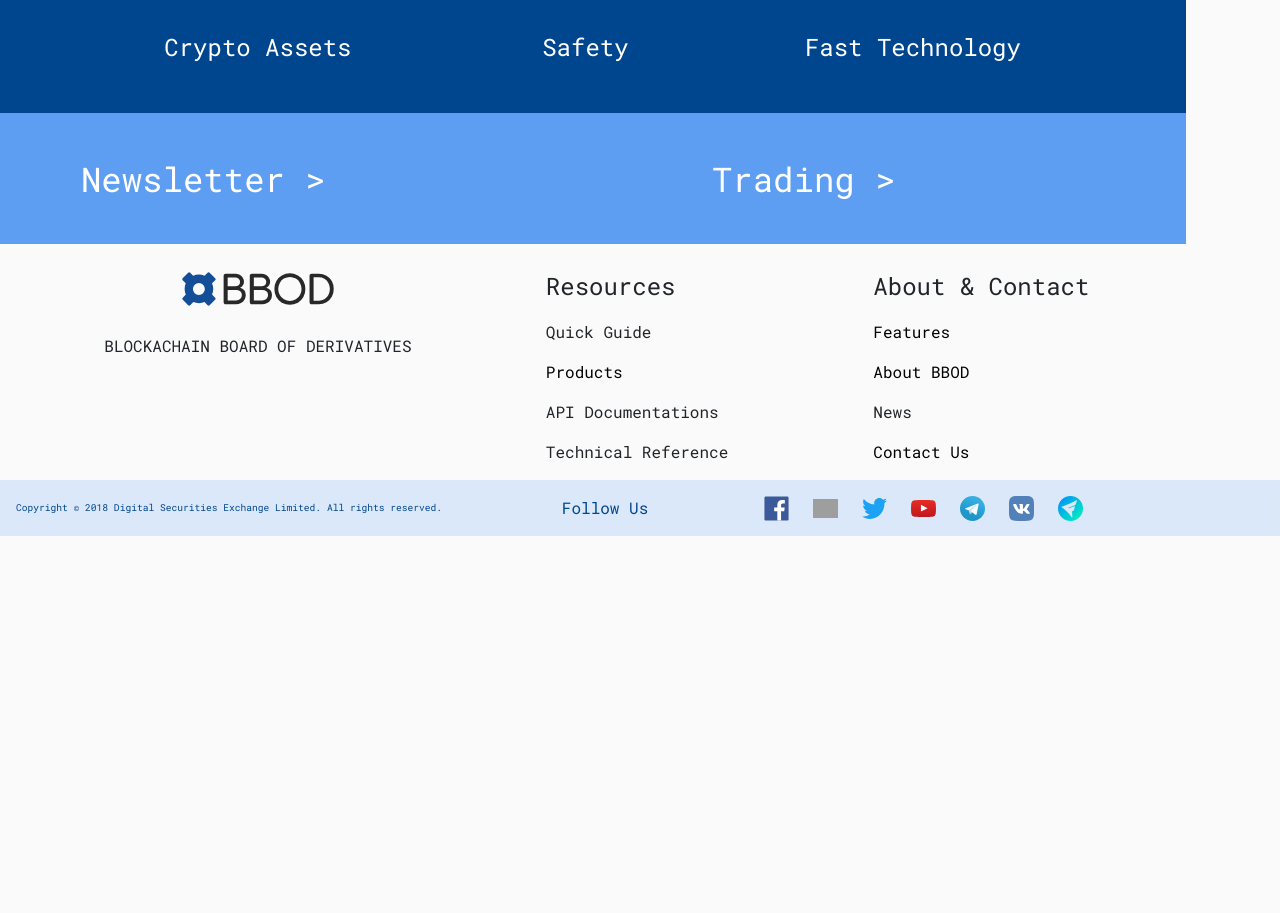
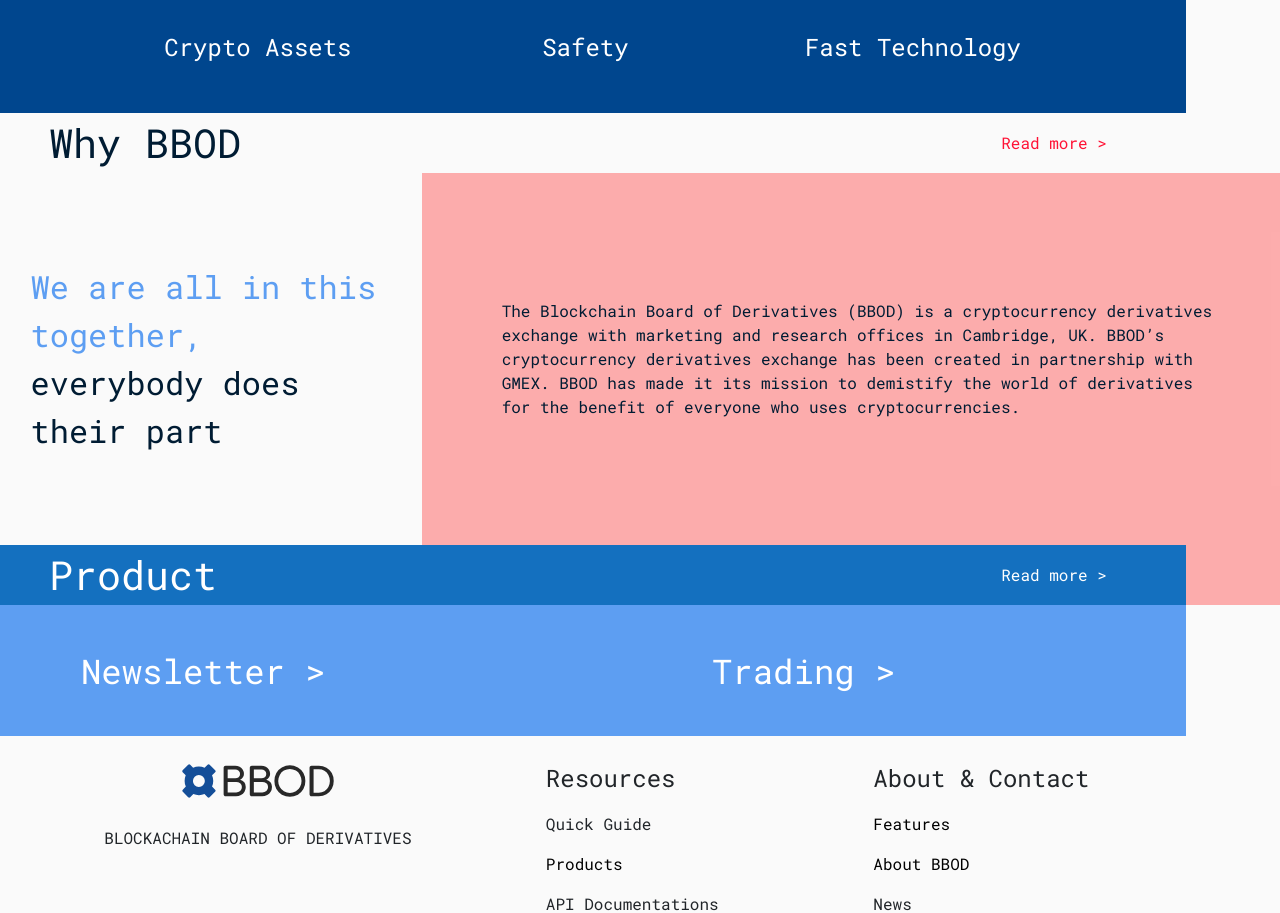
Before and after one commit to golasowska/www-bbd, a React app: page / in a window 1280 px wide. Shown: the part 1039-1952 px from the top of the page. Before the commit the page ends 1575 px from the top, so only its background shows below. Built offline with nearby package versions, Linux system fonts and the light colour scheme; grey boxes are pictures that could not be loaded.

Commit message:
added section products to home page

```diff
--- a/src/containers/Home.js
+++ b/src/containers/Home.js
@@ -4,6 +4,8 @@
 import Footer from "./Footer";
 import HomeBanner from "./HomeBanner";
 import HomeFeatures from "./HomeFeatures";
+import HomeAbout from "./HomeAbout";
+import HomeProducts from "./HomeProducts";
 
 import logo_blue from "../assets/images/bbod_no_tagline.svg";
 
@@ -14,6 +16,8 @@
         <Navigation />
         <HomeBanner />
         <HomeFeatures />
+        <HomeAbout />
+        <HomeProducts />
         <Footer bgColor="null" fontColor="null" logo={logo_blue} />
       </div>
     );
--- /dev/null
+++ b/src/containers/HomeAbout.js
@@ -0,0 +1,41 @@
+import React, { Component } from "react";
+import { Link } from "react-router-dom";
+
+export default class HomeAbout extends Component {
+  render() {
+    return (
+      <div>
+        <div className="row">
+          <div className="home-section-header col-md-4 dark-blue d-flex align-items-center">
+            <div>Why BBOD</div>
+          </div>
+          <div className="home-section-more col-md-7 d-flex align-items-center red-base justify-content-end">
+            <Link to="/about">
+              <div>Read more ></div>
+            </Link>
+          </div>
+        </div>
+        <div className="row">
+          <div className="col col-md-4 quote-about d-flex justify-content-center align-items-center">
+            <div>
+              <span className="light-blue">
+                We are all in this<br />together,<br />
+              </span>
+              <span className="dark-blue">
+                everybody does<br /> their part
+              </span>
+            </div>
+          </div>
+          <div className="col col-md-8 quote-about-desc d-flex justify-content-center align-items-center dark-blue">
+            The Blockchain Board of Derivatives (BBOD) is a cryptocurrency
+            derivatives exchange with marketing and research offices in
+            Cambridge, UK. BBOD’s cryptocurrency derivatives exchange has been
+            created in partnership with GMEX. BBOD has made it its mission to
+            demistify the world of derivatives for the benefit of everyone who
+            uses cryptocurrencies.
+          </div>
+        </div>
+      </div>
+    );
+  }
+}
--- a/src/containers/HomeFeatures.js
+++ b/src/containers/HomeFeatures.js
@@ -15,10 +15,10 @@
     return (
       <div>
         <div className="row">
-          <div className="home-section-header col-md-4 white-font d-flex align-items-center">
+          <div className="home-section-header background-blue-2 col-md-4 white-font d-flex align-items-center">
             <div>Features</div>
           </div>
-          <div className="home-section-more col-md-7 d-flex align-items-center red-base justify-content-end">
+          <div className="home-section-more background-blue-2 col-md-7 d-flex align-items-center red-base justify-content-end">
             <Link to="/features">
               <div>Read more ></div>
             </Link>
--- /dev/null
+++ b/src/containers/HomeProducts.js
@@ -0,0 +1,29 @@
+import React, { Component } from "react";
+import { Link } from "react-router-dom";
+
+export default class HomeProduct extends Component {
+  displayHomeProducts = () => {
+    console.log("products");
+  };
+  render() {
+    return (
+      <div>
+        <div className="row">
+          <div className="home-section-header background-blue-1 col-md-4 white-font d-flex align-items-center">
+            <div>Product</div>
+          </div>
+          <div className="home-section-more read-more-white background-blue-1 col-md-7 d-flex align-items-center white-font justify-content-end">
+            <Link to="/products">
+              <div>Read more ></div>
+            </Link>
+          </div>
+          <div
+            className="col-1 footer-pink-fake"
+            style={{ background: "rgba(255, 96, 97, 0.5)" }}
+          />
+        </div>
+        <div className="row text-center">{this.displayHomeProducts()}</div>
+      </div>
+    );
+  }
+}
--- a/src/style/index.css
+++ b/src/style/index.css
@@ -31,6 +31,16 @@
   }
 }
 
+.footer-pink-fake {
+  min-height: 10px;
+}
+
+@media (max-width: 768px) {
+  .footer-pink-fake {
+    display: none;
+  }
+}
+
 @media (min-width: 1200px) {
   .container {
     max-width: 1250px;
@@ -40,6 +50,14 @@
 /* ********* NAVBAR *********   */
 
 .navbar-home {
+  background: #1470bf;
+}
+
+.background-blue-2 {
+  background: #00468e;
+}
+
+.background-blue-1 {
   background: #1470bf;
 }
 
@@ -81,11 +99,6 @@
 
 /* ********* HOME FEATURES*********   */
 
-.home-section-header,
-.home-section-more {
-  background: #00468e;
-}
-
 .home-section-header {
   font-size: 2.5rem;
   padding-left: 4rem;
@@ -119,6 +132,31 @@
 .home-feature-item:hover {
   background: rgba(0, 70, 142, 0.9);
   transition: 0.5s;
+}
+
+/* ********* HOME ABOUT*********   */
+
+.quote-about {
+  font-size: 2rem;
+  padding-top: 90px;
+  padding-bottom: 90px;
+}
+
+.quote-about-desc {
+  font-size: 1rem;
+  background: rgba(255, 96, 97, 0.5);
+  padding-left: 5rem;
+  padding-right: 5rem;
+}
+
+/* ********* HOME PRODUCTS*********   */
+
+.read-more-white a {
+  color: #fff;
+}
+
+.read-more-white a:hover {
+  color: #ff1235;
 }
 
 /* ********* FOOTER *********   */
```
